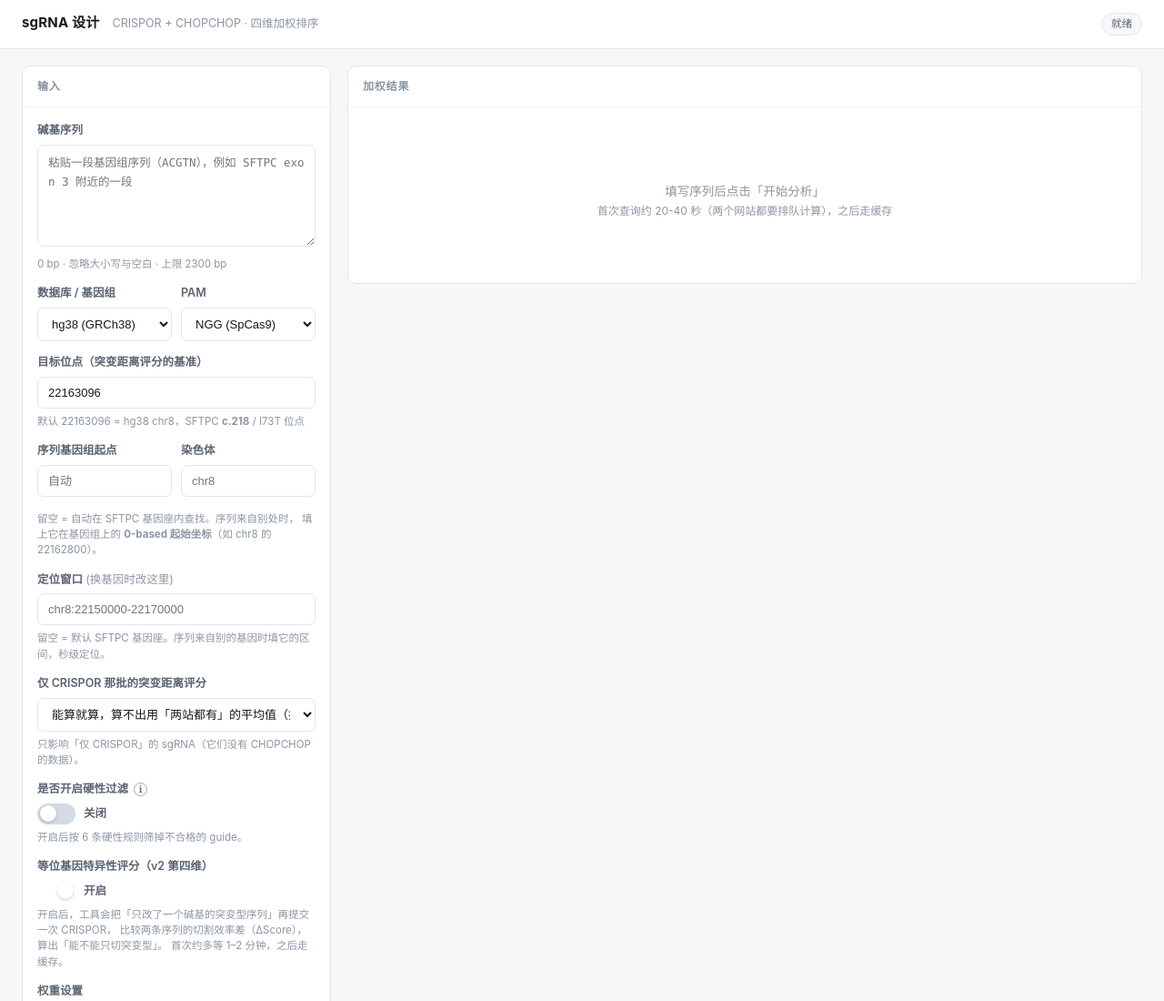
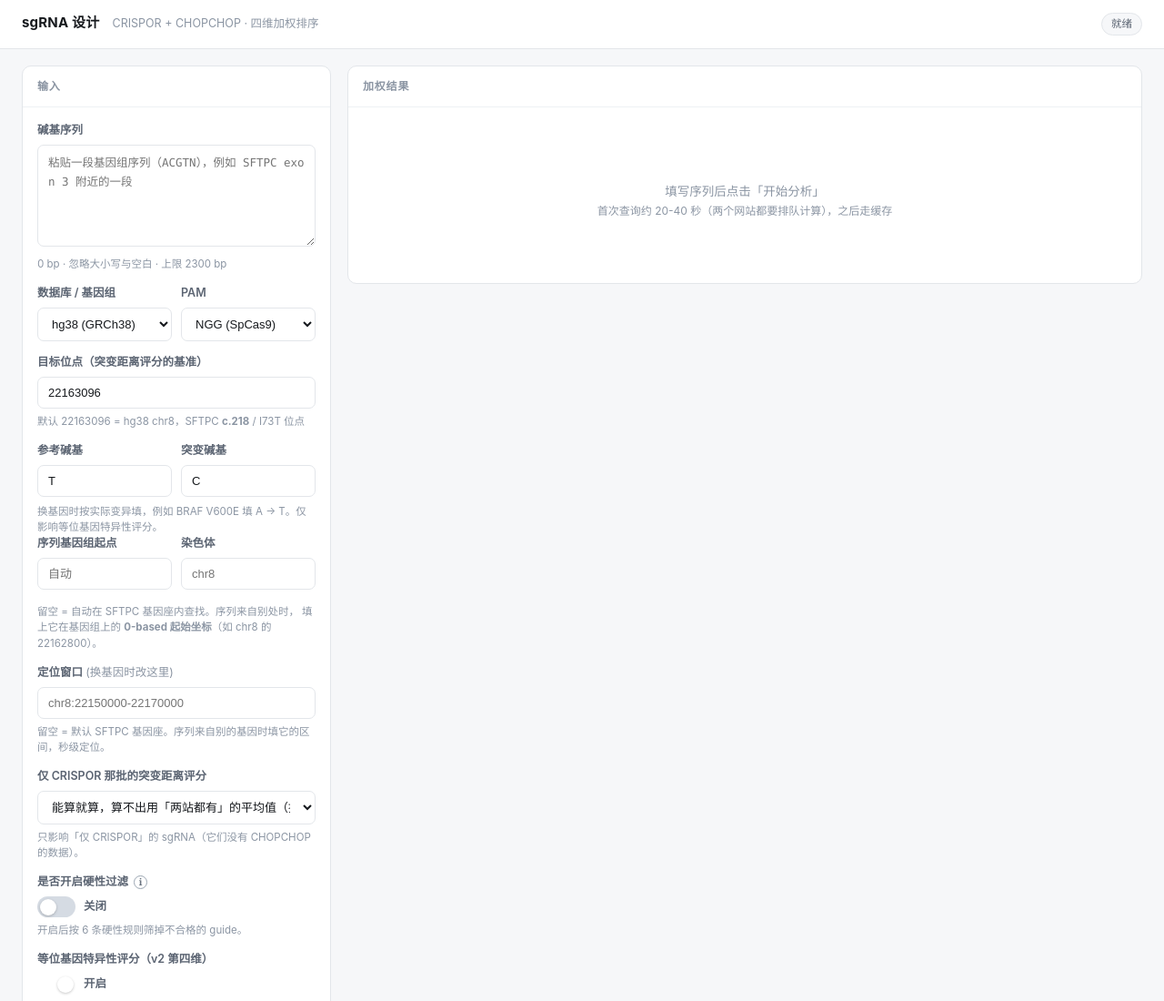
Before and after one commit to ZZC-jeizuchin/sftpc-gene-sgRNA-selection, a plain HTML site: page sgweb/index.html in a window 1280 px wide. Shown: the top 1100 px of the page at 91% size. Drawn offline with Linux system fonts and the light colour scheme.

Commit message:
更新 index.html

```diff
--- a/sgweb/index.html
+++ b/sgweb/index.html
@@ -249,6 +249,18 @@
 
       <div class="field row">
         <div>
+          <label for="mutRef">参考碱基</label>
+          <input type="text" id="mutRef" value="T" maxlength="1">
+        </div>
+        <div>
+          <label for="mutAlt">突变碱基</label>
+          <input type="text" id="mutAlt" value="C" maxlength="1">
+        </div>
+      </div>
+      <div class="hint" style="margin-top:-6px">换基因时按实际变异填，例如 BRAF V600E 填 A → T。仅影响等位基因特异性评分。</div>
+
+      <div class="field row">
+        <div>
           <label for="goff">序列基因组起点</label>
           <input type="text" id="goff" placeholder="自动">
         </div>
@@ -455,6 +467,8 @@ async function analyze(){
         third_mode: $('thirdmode').value,
         hard_filter: $('hardfilter').checked,
         allele: $('allele').checked,
+        mut_ref: (($('mutRef') && $('mutRef').value.trim()) || 'T').toUpperCase(),
+        mut_alt: (($('mutAlt') && $('mutAlt').value.trim()) || 'C').toUpperCase(),
         preset: $('preset') ? $('preset').value : 'allele_first',
         top_n: Math.max(1, Math.min(50, parseInt($('topn').value, 10) || 5)),
       })
@@ -861,7 +875,7 @@ function render(d){
                   <th class="num" title="等位基因特异性 = 0.6×ΔScore + 0.4×位置分；ΔScore&lt;20 时整体 ×0.3">
                     等位基因特异性<br><span style="font-weight:400;text-transform:none">x${wv2.allele}</span></th>` : ''}
           <th class="num">加权总分<br><span style="font-weight:400;text-transform:none">${
-              v2 ? `v2 四维/100` : `/${d.total_weight}（满分 100）`}</span></th>
+              v2 ? `v2 四维/100` : `三维修/100（当前权重 ${(wv2.doench16 + wv2.cfd_spec + wv2.distance).toFixed(0)}）`}</span></th>
           <th title="这条 sgRNA 是哪些网站给出的：两站都有 = CRISPOR 和 CHOPCHOP 都给出了；仅 CRISPOR = CHOPCHOP 没给出">sgRNA 来源</th>
           <th title="突变距离评分是怎么来的：实算 = 用这条 sgRNA 自己的切点算的；平均值顶替 = 借用了「两站都有」那批的平均值">突变距离评分来源</th>
         </tr></thead>
```
